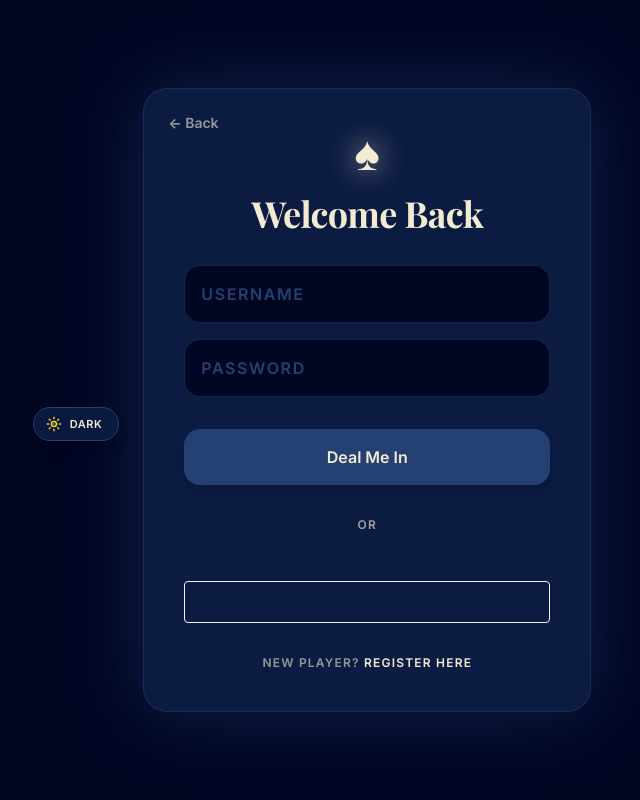
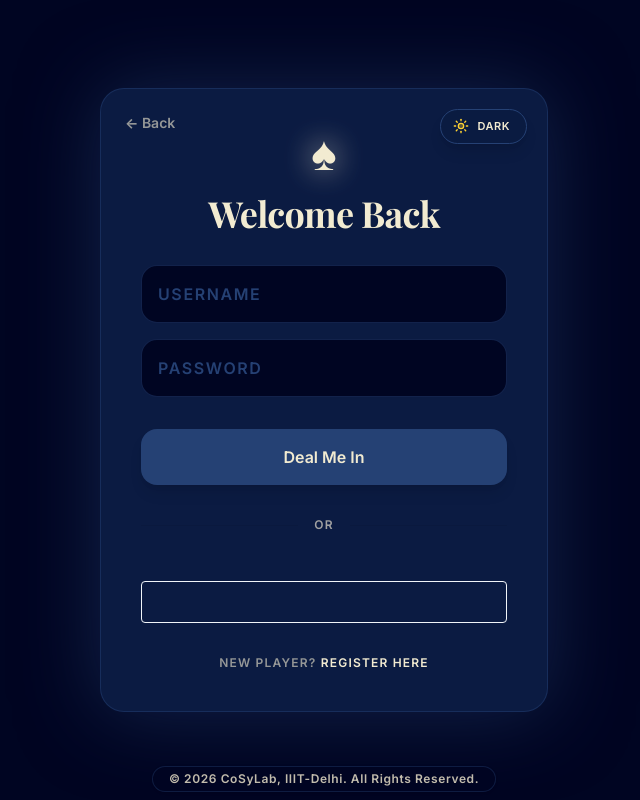
Before and after one commit to dhruv-dagar/IngredientIQ, a React (Vite) app in the folder client/: page /login in a window 1280 px wide. Shown: the whole page, without its empty margins (316-956 px from the left). Built offline with nearby package versions, Linux system fonts and the light colour scheme; no server answers; a web font is replaced by a local one.

Commit message:
feat(ui): place theme toggle inside auth card and add fixed global footer on every page

```diff
--- a/client/src/App.jsx
+++ b/client/src/App.jsx
@@ -10,6 +10,7 @@ import GameDashboard from './components/game/game-dashboard';
 import Game from './components/Game';
 import DailyChallenge from './components/DailyChallenge';
 import TimeAttack from './components/TimeAttack';
+import Footer from './components/ui/Footer';
 import './index.css';
 
 const GOOGLE_CLIENT_ID = import.meta.env.VITE_GOOGLE_CLIENT_ID || "YOUR_GOOGLE_CLIENT_ID.apps.googleusercontent.com";
@@ -49,6 +50,7 @@ function App() {
                 element={<ProtectedRoute><TimeAttack /></ProtectedRoute>}
               />
             </Routes>
+            <Footer />
           </Router>
         </ThemeProvider>
       </AuthProvider>
--- a/client/src/components/DailyChallenge.jsx
+++ b/client/src/components/DailyChallenge.jsx
@@ -551,7 +551,7 @@ export default function DailyChallenge() {
             <motion.div
               initial={{ opacity: 0, y: 20 }}
               animate={{ opacity: 1, y: 0 }}
-              className="absolute bottom-6 z-40"
+              className="absolute bottom-8 sm:bottom-10 z-40"
             >
               <button
                 onClick={handleNext}
--- a/client/src/components/Game.jsx
+++ b/client/src/components/Game.jsx
@@ -575,7 +575,7 @@ export default function Game() {
             <motion.div
               initial={{ opacity: 0, y: 20 }}
               animate={{ opacity: 1, y: 0 }}
-              className="absolute bottom-6 z-40"
+              className="absolute bottom-8 sm:bottom-10 z-40"
             >
               <button
                 onClick={handleNext}
--- a/client/src/components/Login.jsx
+++ b/client/src/components/Login.jsx
@@ -59,9 +59,6 @@ function Login() {
     <div className={`min-h-screen flex items-center justify-center p-4 transition-colors duration-500 relative ${
       isLight ? "bg-[#F2EBD1]" : "bg-[#000522]"
     }`}>
-      {/* Top Right Theme Toggle */}
-      <ThemeToggle fixed />
-
       <div className={`w-full max-w-md rounded-3xl border p-10 flex flex-col items-center relative overflow-hidden transition-all duration-500 ${
         isLight
           ? "bg-[#E5DEC3] border-2 border-[#254174]/40 shadow-[0_0_80px_rgba(37,65,116,0.25)]"
@@ -76,6 +73,11 @@ function Login() {
         >
           ← Back
         </Link>
+
+        {/* Theme Toggle inside the card at top right */}
+        <div className="absolute top-5 right-5 z-20">
+          <ThemeToggle />
+        </div>
 
         <span className={`text-5xl mb-4 ${
           isLight ? "text-[#254174]" : "text-[#F2EBD1] drop-shadow-[0_0_15px_rgba(242,235,209,0.8)]"
--- a/client/src/components/Register.jsx
+++ b/client/src/components/Register.jsx
@@ -34,9 +34,6 @@ function Register() {
     <div className={`min-h-screen flex items-center justify-center p-4 transition-colors duration-500 relative ${
       isLight ? "bg-[#F2EBD1]" : "bg-[#000522]"
     }`}>
-      {/* Top Right Theme Toggle */}
-      <ThemeToggle fixed />
-
       <div className={`w-full max-w-md rounded-3xl border p-10 flex flex-col items-center relative overflow-hidden transition-all duration-500 ${
         isLight
           ? "bg-[#E5DEC3] border-2 border-[#254174]/40 shadow-[0_0_80px_rgba(37,65,116,0.25)]"
@@ -51,6 +48,11 @@ function Register() {
         >
           ← Back
         </Link>
+
+        {/* Theme Toggle inside the card at top right */}
+        <div className="absolute top-5 right-5 z-20">
+          <ThemeToggle />
+        </div>
 
         <span className={`text-5xl mb-4 ${
           isLight ? "text-[#254174]" : "text-[#F2EBD1] drop-shadow-[0_0_15px_rgba(242,235,209,0.8)]"
--- a/client/src/components/game/game-dashboard.tsx
+++ b/client/src/components/game/game-dashboard.tsx
@@ -126,7 +126,7 @@ export default function GameDashboard() {
 
       {/* Bottom Hint */}
       <motion.div
-        className={`absolute bottom-10 left-1/2 -translate-x-1/2 text-sm tracking-widest uppercase ${
+        className={`absolute bottom-12 left-1/2 -translate-x-1/2 text-sm tracking-widest uppercase ${
           isLight ? "text-[#000522]/60" : "text-[#F2EBD1]/60"
         }`}
       >
--- /dev/null
+++ b/client/src/components/ui/Footer.jsx
@@ -0,0 +1,23 @@
+import { useTheme } from "../../context/ThemeContext";
+
+export default function Footer() {
+  const { isLight } = useTheme();
+
+  return (
+    <footer
+      className="fixed bottom-0 inset-x-0 z-30 pointer-events-none py-2 flex items-center justify-center select-none"
+      role="contentinfo"
+      aria-label="Site Footer"
+    >
+      <div
+        className={`px-4 py-1 rounded-full backdrop-blur-md border text-[11px] sm:text-xs font-semibold tracking-wider transition-colors duration-500 shadow-sm ${
+          isLight
+            ? "bg-[#F2EBD1]/85 border-[#254174]/25 text-[#000522]/80 shadow-[0_2px_10px_rgba(37,65,116,0.1)]"
+            : "bg-[#000522]/85 border-[#254174]/40 text-[#F2EBD1]/80 shadow-[0_2px_12px_rgba(0,0,0,0.5)]"
+        }`}
+      >
+        © 2026 CoSyLab, IIIT-Delhi. All Rights Reserved.
+      </div>
+    </footer>
+  );
+}
```
Also changed, not shown: 5 other files (tests, documents, lock files or other folders).
